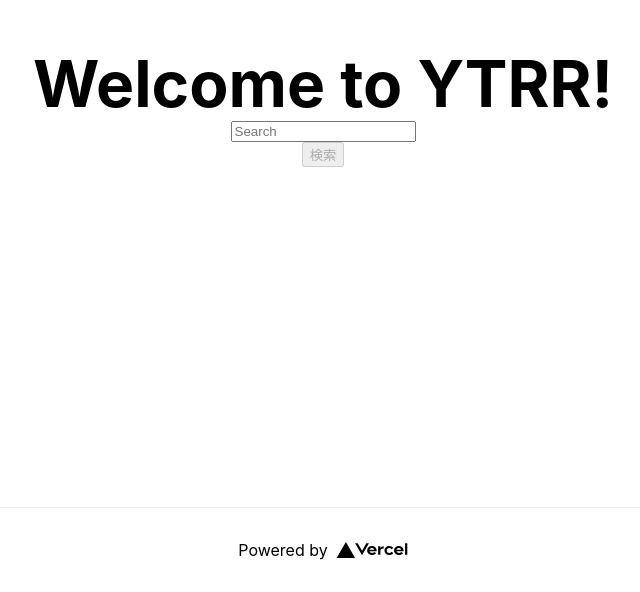
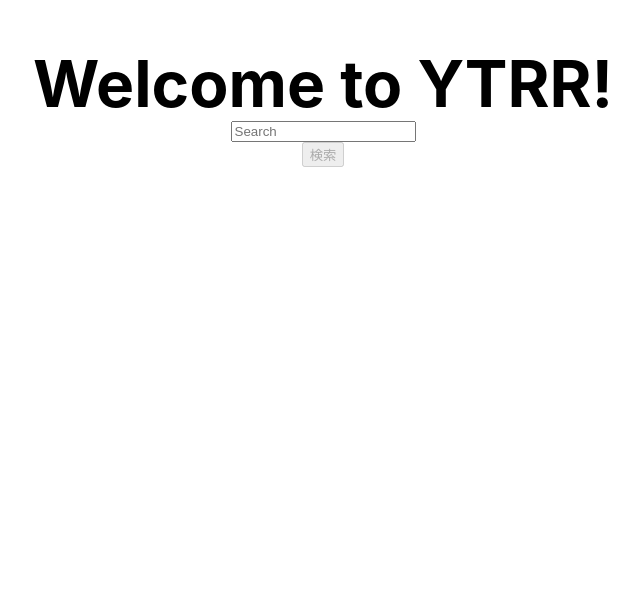
Before and after one commit to Ohmiya-Mizuki/youtube-rivals-researcher, a Next.js app: page / in a window 1280 px wide. Shown: the part 293-885 px from the top of the page, without its empty margins (317-957 px from the left). After the commit the page ends 800 px from the top, so only its background shows below. Built offline with nearby package versions, Linux system fonts and the light colour scheme.

Commit message:
style: :fire: indexのHead、フッター削除

```diff
--- a/src/pages/index.tsx
+++ b/src/pages/index.tsx
@@ -3,7 +3,7 @@ import Head from "next/head";
 import Image from "next/image";
 import { useRouter } from "next/router";
 import { useState } from "react";
-import styles from "../styles/Home.module.css";
+import styles from "@/styles/Home.module.css";
 
 const Home: NextPage = () => {
   const [channelId, setChannelId] = useState("");
@@ -27,12 +27,6 @@ const Home: NextPage = () => {
 
   return (
     <div className={styles.container}>
-      <Head>
-        <title>Create Next App</title>
-        <meta name="description" content="Generated by create next app" />
-        <link rel="icon" href="/favicon.ico" />
-      </Head>
-
       <main className={styles.main}>
         <h1 className={styles.title}>Welcome to YTRR!</h1>
         <input
@@ -54,19 +48,6 @@ const Home: NextPage = () => {
           検索
         </button>
       </main>
-
-      <footer className={styles.footer}>
-        <a
-          href="https://vercel.com?utm_source=create-next-app&utm_medium=default-template&utm_campaign=create-next-app"
-          target="_blank"
-          rel="noopener noreferrer"
-        >
-          Powered by{" "}
-          <span className={styles.logo}>
-            <Image src="/vercel.svg" alt="Vercel Logo" width={72} height={16} />
-          </span>
-        </a>
-      </footer>
     </div>
   );
 };
```
